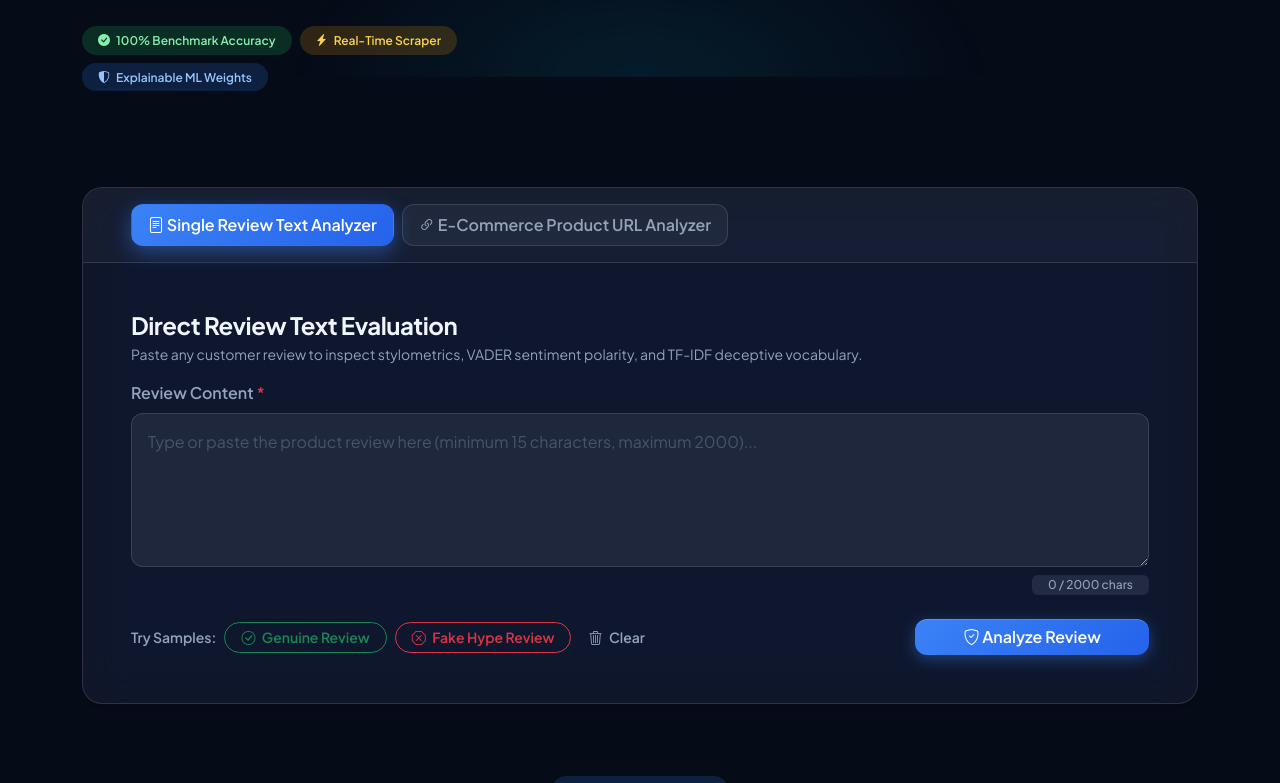
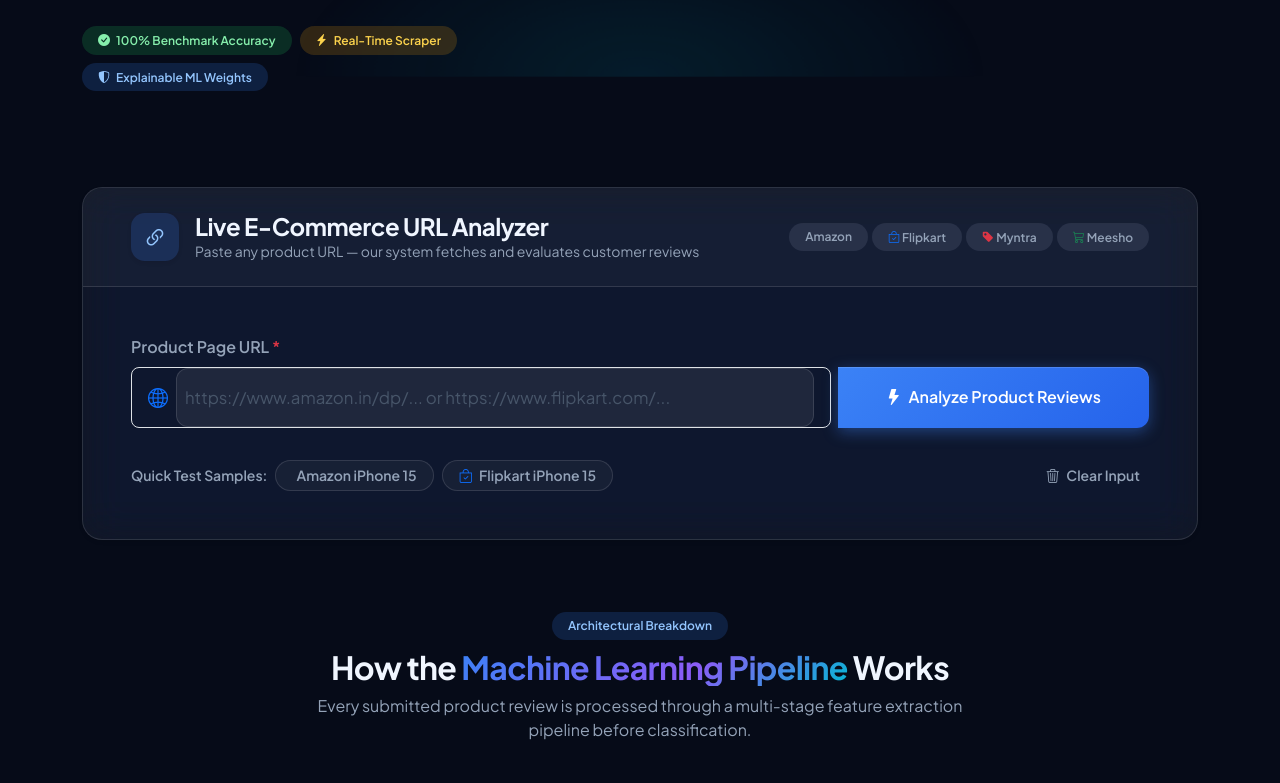
Before and after one commit to JampanaLohith/Fake-Product-Review-Detection, a Flask app: page / in a window 1280 px wide. Shown: the part 734-1517 px from the top of the page. Run offline with Flask 3, Linux system fonts and the light colour scheme.

Commit message:
Remove single review analyzer UI and ensure seamless product URL analysis fallback

```diff
--- a/templates/index.html
+++ b/templates/index.html
@@ -131,94 +131,31 @@
         </div>
 
 
-        <!-- Analyzer Section -->
+        <!-- Analyzer Section (URL Only) -->
         <div id="analyzer" class="scroll-mt py-5">
             <div class="card bg-card shadow-sm border-0 rounded-4">
-                <div class="card-header py-3 px-4 px-lg-5 border-bottom">
-                    <ul class="nav nav-pills gap-2" id="analyzerTabs" role="tablist">
-                        <li class="nav-item" role="presentation">
-                            <button class="nav-link active px-4 py-2.5 fw-semibold" id="text-tab" data-bs-toggle="pill" data-bs-target="#text-pane" type="button" role="tab" aria-controls="text-pane" aria-selected="true">
-                                <i class="bi bi-file-text me-1.5"></i> Single Review Text Analyzer
-                            </button>
-                        </li>
-                        <li class="nav-item" role="presentation">
-                            <button class="nav-link px-4 py-2.5 fw-semibold" id="url-tab" data-bs-toggle="pill" data-bs-target="#url-pane" type="button" role="tab" aria-controls="url-pane" aria-selected="false">
-                                <i class="bi bi-link-45deg me-1.5"></i> E-Commerce Product URL Analyzer
-                            </button>
-                        </li>
-                    </ul>
+                <div class="card-header py-4 px-4 px-lg-5 d-flex flex-wrap justify-content-between align-items-center gap-3">
+                    <div class="d-flex align-items-center gap-3">
+                        <div class="icon-box bg-primary-subtle text-primary shadow-sm" style="width:48px;height:48px;border-radius:14px;">
+                            <i class="bi bi-link-45deg fs-4"></i>
+                        </div>
+                        <div>
+                            <h4 class="mb-0 fw-bold">Live E-Commerce URL Analyzer</h4>
+                            <p class="mb-0 small text-secondary">Paste any product URL &mdash; our system fetches and evaluates customer reviews</p>
+                        </div>
+                    </div>
+                    <div class="d-flex gap-1 flex-wrap">
+                        <span class="badge bg-secondary-subtle text-secondary rounded-pill px-3 py-2"><i class="bi bi-amazon text-warning"></i> Amazon</span>
+                        <span class="badge bg-secondary-subtle text-secondary rounded-pill px-3 py-2"><i class="bi bi-bag-check text-primary"></i> Flipkart</span>
+                        <span class="badge bg-secondary-subtle text-secondary rounded-pill px-3 py-2"><i class="bi bi-tag-fill text-danger"></i> Myntra</span>
+                        <span class="badge bg-secondary-subtle text-secondary rounded-pill px-3 py-2"><i class="bi bi-cart3 text-success"></i> Meesho</span>
+                    </div>
                 </div>
 
                 <div class="card-body p-4 p-lg-5">
-                    <div class="tab-content" id="analyzerTabsContent">
-                        <!-- Tab 1: Single Review Text Analyzer -->
-                        <div class="tab-pane fade show active" id="text-pane" role="tabpanel" aria-labelledby="text-tab" tabindex="0">
-                            <div class="mb-3">
-                                <h4 class="fw-bold mb-1">Direct Review Text Evaluation</h4>
-                                <p class="text-secondary small mb-0">Paste any customer review to inspect stylometrics, VADER sentiment polarity, and TF-IDF deceptive vocabulary.</p>
-                            </div>
-
-                            <form id="predictionForm" action="{{ url_for('predict') }}" method="POST">
-                                <div class="mb-3">
-                                    <label for="reviewTextArea" class="form-label fw-semibold text-secondary">Review Content <span class="text-danger">*</span></label>
-                                    <textarea class="form-control rounded-3 p-3"
-                                              id="reviewTextArea"
-                                              name="review"
-                                              rows="5"
-                                              placeholder="Type or paste the product review here (minimum 15 characters, maximum 2000)..."
-                                              required
-                                              minlength="15"
-                                              maxlength="2000"
-                                              aria-describedby="charCounter validationFeedback"></textarea>
-                                    <div class="d-flex justify-content-between align-items-center mt-2 flex-wrap gap-2">
-                                        <div id="validationFeedback" class="invalid-feedback d-none text-danger small">
-                                            Please enter at least 15 characters to get a reliable ML prediction.
-                                        </div>
-                                        <span id="charCounter" class="badge bg-secondary-subtle text-secondary py-1.5 px-3 fw-medium ms-auto" aria-live="polite">
-                                            0 / 2000 chars
-                                        </span>
-                                    </div>
-                                </div>
-
-                                <!-- Action Buttons & Presets -->
-                                <div class="d-flex flex-wrap justify-content-between align-items-center gap-3 pt-2">
-                                    <div class="d-flex gap-2 flex-wrap align-items-center">
-                                        <span class="small fw-semibold text-secondary">Try Samples:</span>
-                                        <button type="button" class="btn btn-sm btn-outline-success rounded-pill px-3" id="btnGenuineSample">
-                                            <i class="bi bi-check-circle me-1"></i> Genuine Review
-                                        </button>
-                                        <button type="button" class="btn btn-sm btn-outline-danger rounded-pill px-3" id="btnFakeSample">
-                                            <i class="bi bi-x-octagon me-1"></i> Fake Hype Review
-                                        </button>
-                                        <button type="button" class="btn btn-sm btn-link text-secondary text-decoration-none" id="btnClear">
-                                            <i class="bi bi-trash3 me-1"></i> Clear
-                                        </button>
-                                    </div>
-                                    <button type="submit" class="btn btn-primary px-5 py-2.5 fs-6" id="btnSubmit">
-                                        <i class="bi bi-shield-check me-1.5"></i> Analyze Review
-                                    </button>
-                                </div>
-                            </form>
-                        </div>
-
-                        <!-- Tab 2: E-Commerce Product URL Analyzer -->
-                        <div class="tab-pane fade" id="url-pane" role="tabpanel" aria-labelledby="url-tab" tabindex="0">
-                            <div class="d-flex flex-wrap justify-content-between align-items-center gap-3 mb-3">
-                                <div>
-                                    <h4 class="fw-bold mb-1">Live E-Commerce URL Analyzer</h4>
-                                    <p class="text-secondary small mb-0">Submit a public product link &mdash; our system validates the URL, extracts available customer reviews, and classifies the product authenticity.</p>
-                                </div>
-                                <div class="d-flex gap-1 flex-wrap">
-                                    <span class="badge bg-secondary-subtle text-secondary rounded-pill px-3 py-1.5"><i class="bi bi-amazon text-warning"></i> Amazon</span>
-                                    <span class="badge bg-secondary-subtle text-secondary rounded-pill px-3 py-1.5"><i class="bi bi-bag-check text-primary"></i> Flipkart</span>
-                                    <span class="badge bg-secondary-subtle text-secondary rounded-pill px-3 py-1.5"><i class="bi bi-tag-fill text-danger"></i> Myntra</span>
-                                    <span class="badge bg-secondary-subtle text-secondary rounded-pill px-3 py-1.5"><i class="bi bi-cart3 text-success"></i> Meesho</span>
-                                </div>
-                            </div>
-
                     <form id="productUrlForm" action="{{ url_for('predict_product') }}" method="POST">
                         <div class="mb-4">
-                                    <label for="productUrlInput" class="form-label fw-semibold text-secondary">Product Page URL <span class="text-danger">*</span></label>
+                            <label for="productUrlInput" class="form-label fw-semibold text-secondary mb-2">Product Page URL <span class="text-danger">*</span></label>
                             <div class="input-group d-flex flex-column flex-md-row align-items-stretch gap-2">
                                 <div class="d-flex align-items-center flex-grow-1 px-3 border rounded-3 bg-transparent">
                                     <i class="bi bi-globe2 text-primary fs-5 me-2"></i>
@@ -259,8 +196,7 @@
                 </div>
             </div>
         </div>
-            </div>
-        </div>
+
 
 
         <!-- Feature Grid -->
```
Also changed, not shown: model.py (+6 -7 lines), test_audit_suite.py (+5 -4 lines). Lines whose indentation alone changed are shown as unchanged.
